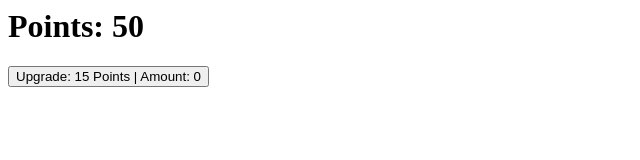
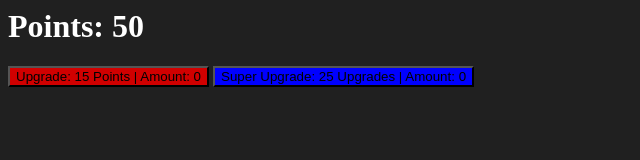
Before and after one commit to Zoelloisntgood/a-basic-incremental-game, a plain HTML site: page index.html in a window 1280 px wide. Shown: the whole page, without its empty margins (0-640 px from the left). Drawn offline with Linux system fonts and the light colour scheme.

Commit message:
Update index.html

```diff
--- a/index.html
+++ b/index.html
@@ -1,5 +1,13 @@
 <html>
-    <head><title>A Basic Incremental Game</title></head>
+        <head>
+            <title>A Basic Incremental Game</title>
+            <style>
+            body{
+                background-color: #202020;
+                color: #ffffff;
+            }
+            </style>
+        </head>
     <body>
             <h1>Points: <span id ="points">0</span></h1>
             <script>
@@ -7,11 +15,26 @@
 
                 var upgradecost = 15;
                 var upgrade = 0;
+                var superupgradecost = 25;
+                var superupgrade = 0;
 
+                function buySuperUpgrade() {
+                    if (upgrade >= superupgradecost) {
+                        upgrade -= superupgradecost;
+                        superupgrade += 1;
+                        superupgradecost += 5
+                        document.getElementById("points").innerHTML = points;
+                        document.getElementById("upgradecost").innerHTML = upgradecost;
+                        document.getElementById("upgrade").innerHTML = upgrade;
+                        document.getElementById("superupgradecost").innerHTML = superupgradecost;
+                        document.getElementById("superupgrade").innerHTML = superupgrade;
+                    }
+                }
                 function buyUpgrade() {
                     if (points >= upgradecost) {
                         points -= upgradecost;
-                        upgrade += 1;
+                        upgrade += 1 + superupgrade;
+                        upgradecost += 5
                         document.getElementById("points").innerHTML = points;
                         document.getElementById("upgradecost").innerHTML = upgradecost;
                         document.getElementById("upgrade").innerHTML = upgrade;
@@ -25,9 +48,11 @@
 
                 document.getElementById("points").innerHTML = points;
             </script>
-            <button onclick="buyUpgrade()">
+            <button onclick="buyUpgrade()" style="background-color: #d00000">
                 Upgrade: <span id ="upgradecost">15</span> Points | Amount: <span id ="upgrade">0</span>
-
+            </button>
+            <button onclick="buySuperUpgrade()" style="background-color: #0000ff">
+                Super Upgrade: <span id ="superupgradecost">25</span> Upgrades | Amount: <span id ="superupgrade">0</span>
             </button>
     </body>
 </html>
```
